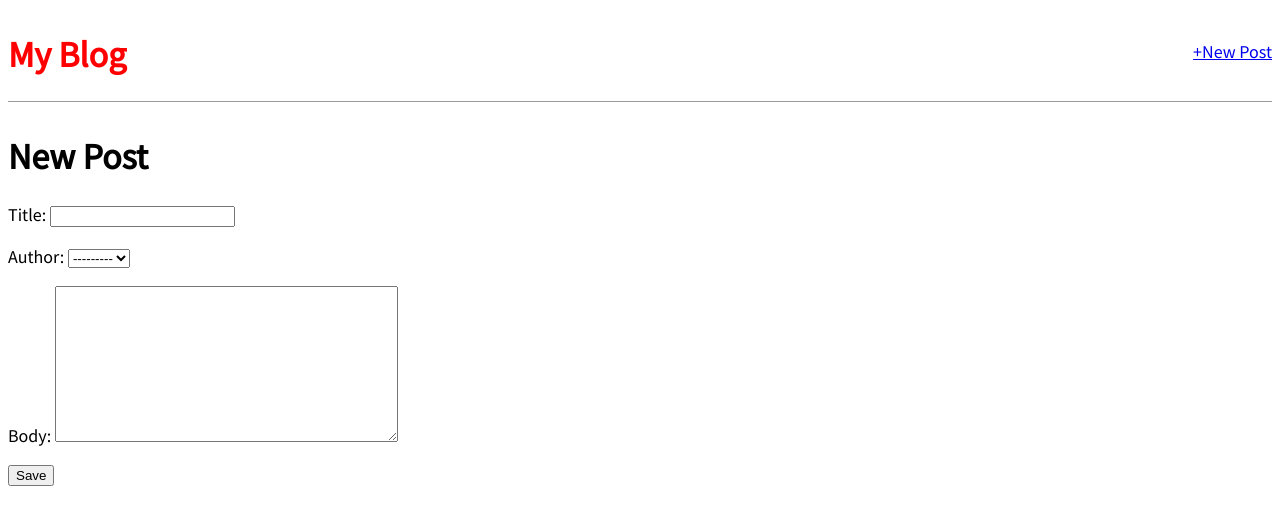
After one commit to aliraza7926/Blog, a Django app: page /post/new/ in a window 1280 px wide. The commit adds this page. Shown: the top 525 px of the page. Run offline with Django 3.2, Linux system fonts and the light colour scheme.

Commit message:
add new post feature

```diff
--- a/blog/models.py
+++ b/blog/models.py
@@ -1,4 +1,5 @@
 from django.db import models
+from django.urls import reverse
 
 # Create your models here.
 class Post(models.Model):
@@ -11,3 +12,6 @@ class Post(models.Model):
 
     def __str__(self):
         return self.title
+
+    def get_absolute_url(self):
+        return reverse('post_detail',args=[str(self.id)])
--- a/blog/urls.py
+++ b/blog/urls.py
@@ -1,7 +1,8 @@
 from django.urls import path
-from .views import BlogListView, BlogDetailView
+from .views import BlogListView, BlogDetailView,BlogCreateView
 
 urlpatterns = [
+    path('post/new/',BlogCreateView.as_view(),name='post_new'),
     path('post/<int:pk>/',BlogDetailView.as_view(),name='post_detail'),
     path('',BlogListView.as_view(),name='home'),
 ]
--- a/blog/views.py
+++ b/blog/views.py
@@ -1,4 +1,5 @@
 from django.views.generic import ListView, DetailView
+from django.views.generic.edit import CreateView
 
 from .models import Post
 
@@ -9,3 +10,8 @@ class BlogListView(ListView):
 class BlogDetailView(DetailView):
     model=Post
     template_name='post_detail.html'
+
+class BlogCreateView(CreateView):
+    model=Post
+    template_name='post_new.html'
+    fields=['title','author','body']
--- a/templates/base.html
+++ b/templates/base.html
@@ -6,10 +6,15 @@
         <link href="{% static 'css/base.css' %}" rel="stylesheet">
     </head>
     <body>
-        <header>
-            <h1><a href="{% url 'home' %}">My Blog</a></h1>
-        </header>
         <div>
+            <header>
+                <div class="nav-left">
+                    <h1><a href="{% url 'home' %}">My Blog</a></h1>
+                </div>
+                <div class="nav-right">
+                    <a href="{% url 'post_new' %}">+New Post</a>
+                </div>
+            </header>
             {% block content %}
             {% endblock content %}
         </div>
--- /dev/null
+++ b/templates/post_new.html
@@ -0,0 +1,9 @@
+{% extends 'base.html' %}
+
+{% block content %}
+    <h1>New Post</h1>
+    <form action="" method="post">{% csrf_token %}
+        {{form.as_p}}
+        <input type="submit" value="Save" />
+    </form>
+{% endblock content %}
```
